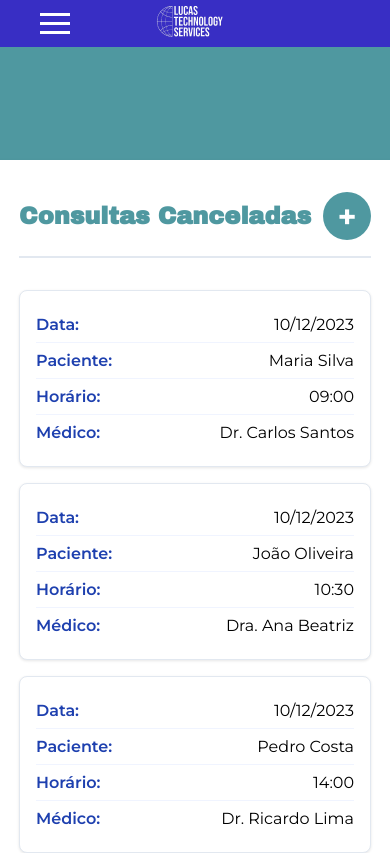
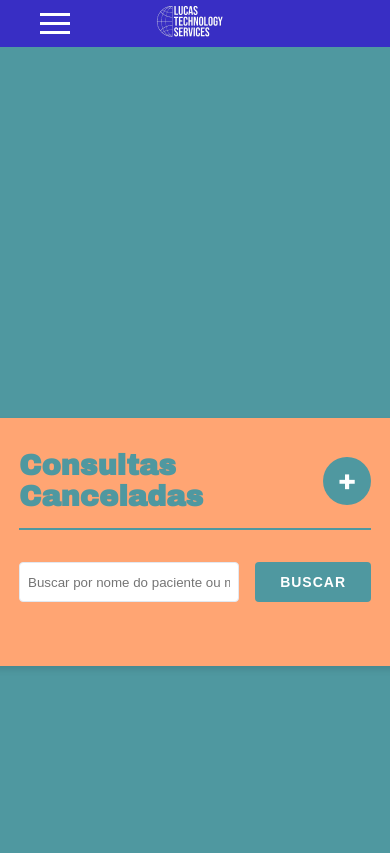
Before and after one commit to LesterCerioli/CRM-SAS, a Next.js app: page /appointment/cancelAppointment in a window 390 px wide. Shown: the top 853 px of the page. Built offline with nearby package versions, Linux system fonts and the light colour scheme; a web font is replaced by a local one.

Commit message:
issue(#145): creation of the canceled queries filter and improvements in styling and responsiveness.

```diff
--- a/src/components/appointments/createCancelAppointment/createCancelAppointment.tsx
+++ b/src/components/appointments/createCancelAppointment/createCancelAppointment.tsx
@@ -1,5 +1,6 @@
 "use client";
-import React from "react";
+
+import React, { useState } from "react";
 import * as S from "./styles";
 
 interface Appointment {
@@ -11,6 +12,9 @@ interface Appointment {
 }
 
 const CreateCancelAppointment: React.FC = () => {
+  const [searchTerm, setSearchTerm] = useState("");
+  const [filteredAppointments, setFilteredAppointments] = useState<Appointment[]>([]);
+
   const appointments: Appointment[] = [
     {
       id: 1,
@@ -49,6 +53,16 @@ const CreateCancelAppointment: React.FC = () => {
     },
   ];
 
+  const handleSearch = (e: React.FormEvent) => {
+    e.preventDefault();
+    const filtered = appointments.filter(
+      (appointment) =>
+        appointment.patientName.toLowerCase().includes(searchTerm.toLowerCase()) ||
+        appointment.doctorName.toLowerCase().includes(searchTerm.toLowerCase())
+    );
+    setFilteredAppointments(filtered);
+  };
+
   return (
     <S.Container>
       <S.Content>
@@ -60,6 +74,18 @@ const CreateCancelAppointment: React.FC = () => {
             </S.IconWrapper>
           </S.Header>
 
+          <S.FilterForm onSubmit={handleSearch}>
+            <S.FilterInput
+              type="text"
+              placeholder="Buscar por nome do paciente ou médico"
+              value={searchTerm}
+              onChange={(e) => setSearchTerm(e.target.value)}
+            />
+            <S.FilterButton type="submit">Buscar</S.FilterButton>
+          </S.FilterForm>
+
+          {filteredAppointments.length > 0 && (
+            <>
               {/* Desktop Table */}
               <S.DesktopTable>
                 <S.Table>
@@ -72,7 +98,7 @@ const CreateCancelAppointment: React.FC = () => {
                     </S.TableRow>
                   </S.TableHeader>
                   <S.TableBody>
-                {appointments.map((appointment) => (
+                    {filteredAppointments.map((appointment) => (
                       <S.TableRow key={appointment.id}>
                         <S.TableCell>{appointment.appointmentDate}</S.TableCell>
                         <S.TableCell>{appointment.patientName}</S.TableCell>
@@ -83,10 +109,8 @@ const CreateCancelAppointment: React.FC = () => {
                   </S.TableBody>
                 </S.Table>
               </S.DesktopTable>
-
-          {/* Mobile Cards */}
               <S.MobileCards>
-            {appointments.map((appointment) => (
+                {filteredAppointments.map((appointment) => (
                   <S.MobileCard key={appointment.id}>
                     <S.MobileCardItem>
                       <S.MobileLabel>Data:</S.MobileLabel>
@@ -107,6 +131,8 @@ const CreateCancelAppointment: React.FC = () => {
                   </S.MobileCard>
                 ))}
               </S.MobileCards>
+            </>
+          )}
         </S.Card>
       </S.Content>
     </S.Container>
--- a/src/components/appointments/createCancelAppointment/styles.ts
+++ b/src/components/appointments/createCancelAppointment/styles.ts
@@ -3,7 +3,6 @@ import styled from "styled-components";
 export const Container = styled.div`
   width: 100%;
   min-height: 100vh;
-
   @media (max-width: 768px) {
     display: flex;
     align-items: center;
@@ -16,7 +15,6 @@ export const Content = styled.div`
   margin: 0 auto;
   height: calc(100vh - 4rem);
   margin-top: 5rem;
-
   @media (max-width: 768px) {
     width: 28rem;
     height: auto;
@@ -24,7 +22,7 @@ export const Content = styled.div`
 `;
 
 export const Card = styled.div`
-  background: white;
+  background: #ffa573;
   border-radius: 0.5rem;
   box-shadow: 0 4px 6px rgba(0, 0, 0, 0.1);
   padding: 2rem;
@@ -36,7 +34,7 @@ export const Header = styled.div`
   justify-content: space-between;
   margin-bottom: 2rem;
   padding-bottom: 1rem;
-  border-bottom: 2px solid #e2e8f0;
+  border-bottom: 2px solid #4f98a0;
   @media (max-width: 768px) {
     width: 22rem;
     height: auto;
@@ -44,9 +42,12 @@ export const Header = styled.div`
 `;
 
 export const Title = styled.h1`
-  font-size: 1.5rem;
-  font-weight: 600;
+  font-size: 1.8rem;
+  font-weight: 900;
   color: #4f98a0;
+  @media (max-width: 768px) {
+   font-size: 2.2;
+  }
 `;
 
 export const IconWrapper = styled.div`
@@ -72,9 +73,33 @@ export const CalendarIcon = styled.div`
   }
 `;
 
+export const FilterForm = styled.form`
+  display: flex;
+  gap: 1rem;
+  margin-bottom: 2rem;
+`;
+
+export const FilterInput = styled.input`
+  flex: 1;
+  padding: 0.5rem;
+  border: 1px solid #e2e8f0;
+  border-radius: 0.25rem;
+`;
+
+export const FilterButton = styled.button`
+  background-color: #4f98a0;
+  color: white;
+  padding: 0.5rem 1rem;
+  border: none;
+  border-radius: 0.25rem;
+  cursor: pointer;
+  &:hover {
+    background-color: #3e7a80;
+  }
+`;
+
 export const DesktopTable = styled.div`
   display: block;
-
   @media (max-width: 768px) {
     display: none;
   }
@@ -101,13 +126,16 @@ export const TableRow = styled.tr`
 export const TableHead = styled.th`
   text-align: left;
   padding: 1rem;
-  font-weight: 600;
-  color: #66aeb8;
+  font-weight: 800;
+  background-color: #ff7f50;
+  color: #fff;
   border-bottom: 2px solid #e2e8f0;
 `;
 
 export const TableCell = styled.td`
   padding: 1rem;
+  color: #fff;
+  background-color: #ff7f50;
   border-bottom: 1px solid #e2e8f0;
 `;
 
@@ -122,7 +150,9 @@ export const MobileCards = styled.div`
 `;
 
 export const MobileCard = styled.div`
-  background: white;
+  color: #fff;
+  background-color: #ff7f50;
+  border-bottom: 1px solid #e2e8f0;
   padding: 1rem;
   border-radius: 0.5rem;
   box-shadow: 0 1px 3px rgba(0, 0, 0, 0.1);
@@ -134,13 +164,12 @@ export const MobileCardItem = styled.div`
   justify-content: space-between;
   padding: 0.5rem 0;
   border-bottom: 1px solid #f0f4ff;
-
   &:last-child {
     border-bottom: none;
   }
 `;
 
 export const MobileLabel = styled.span`
-  font-weight: 600;
-  color: #1e40af;
+  font-weight: 700;
+  color: #fff;
 `;
```
Lines whose indentation alone changed are shown as unchanged.
